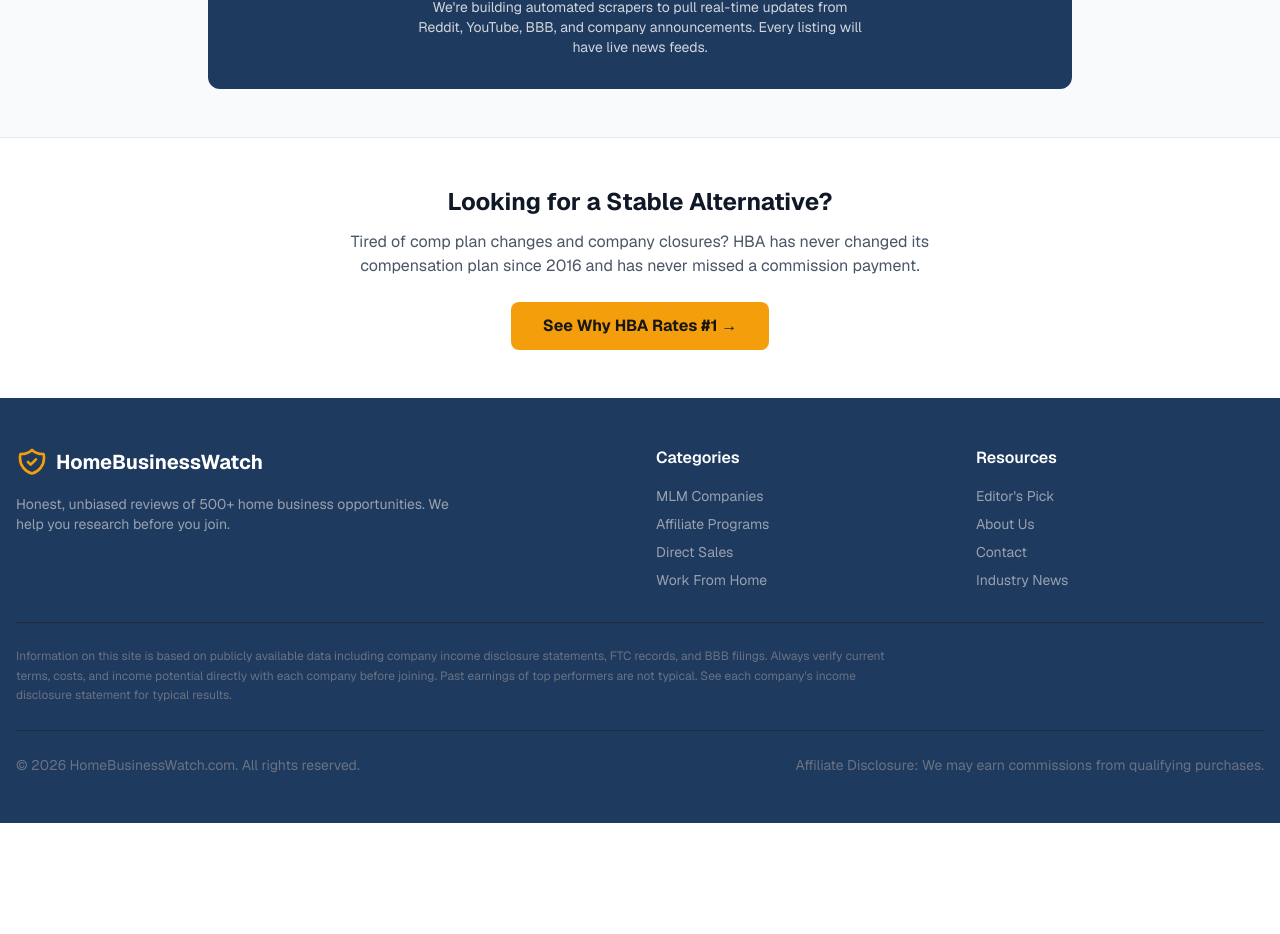
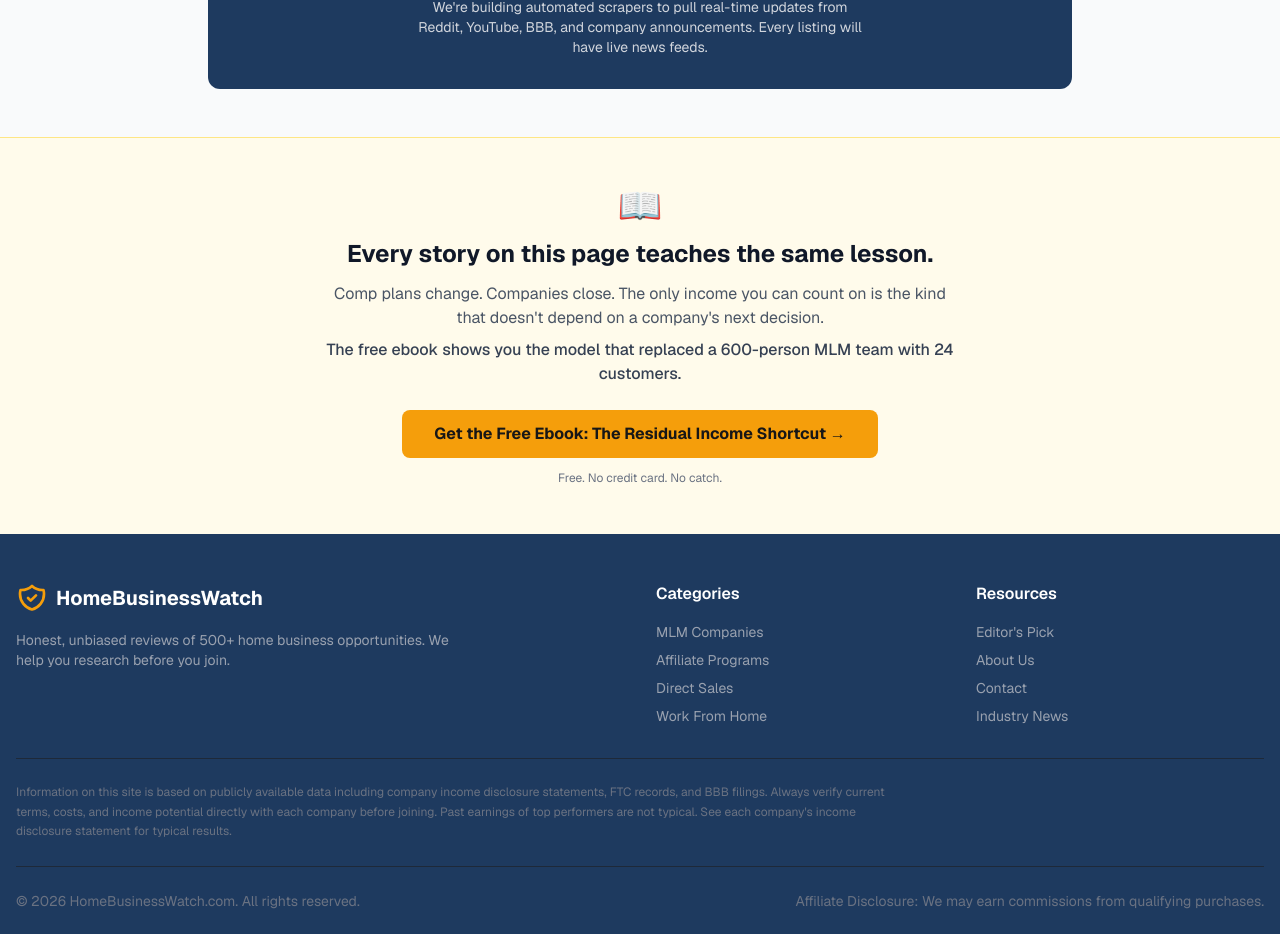
Before and after one commit to homebusinessacademy/home-business-watch, a Next.js app: page /news in a window 1280 px wide. Shown: the part 4893-5827 px from the top of the page. Before the commit the page ends 5716 px from the top, so only its background shows below. Built offline with nearby package versions, Linux system fonts and the light colour scheme.

Commit message:
Add ebook banner to all 5 guide pages (EbookBanner component)

```diff
--- a/src/app/companies/[slug]/page.tsx
+++ b/src/app/companies/[slug]/page.tsx
@@ -400,6 +400,29 @@ export default async function CompanyPage({ params }: PageProps) {
               </div>
             )}
 
+            {/* Ebook Widget */}
+            <div className="bg-gradient-to-br from-amber-50 to-amber-100 border border-amber-200 rounded-xl p-6">
+              <div className="flex items-center gap-2 mb-3">
+                <span className="text-2xl">📖</span>
+                <span className="text-xs font-semibold text-amber-700 uppercase tracking-wide">Free Ebook</span>
+              </div>
+              <h3 className="font-bold text-gray-900 text-lg mb-2 leading-tight">
+                The Residual Income Shortcut
+              </h3>
+              <p className="text-gray-600 text-sm mb-4">
+                Tired of MLM math that never adds up? This free guide shows the model that replaced a 600-person team with 24 customers.
+              </p>
+              <a
+                href="https://onlinegoldrush.com"
+                target="_blank"
+                rel="noopener noreferrer"
+                className="block w-full bg-amber-500 hover:bg-amber-600 text-white text-center px-4 py-2.5 rounded-lg font-semibold text-sm transition-colors"
+              >
+                Get the Free Ebook →
+              </a>
+              <p className="text-xs text-gray-500 text-center mt-2">No credit card required</p>
+            </div>
+
             {/* Related Companies */}
             <div className="bg-white rounded-lg border border-gray-200 p-6">
               <h3 className="font-bold text-gray-900 mb-4">Related Companies</h3>
--- a/src/app/guides/best-mlm-companies-2026/page.tsx
+++ b/src/app/guides/best-mlm-companies-2026/page.tsx
@@ -1,3 +1,4 @@
+import { EbookBanner } from '@/components';
 import { Metadata } from 'next';
 import Link from 'next/link';
 
@@ -71,6 +72,8 @@ export default function BestMLMCompanies2026Page() {
       </section>
 
       {/* Article Content */}
+      {/* Ebook Banner */}
+      <EbookBanner />
       <article className="py-12">
         <div className="container mx-auto px-4">
           <div className="max-w-3xl mx-auto">
--- a/src/app/guides/how-to-evaluate-home-business/page.tsx
+++ b/src/app/guides/how-to-evaluate-home-business/page.tsx
@@ -1,3 +1,4 @@
+import { EbookBanner } from '@/components';
 import { Metadata } from 'next';
 import Link from 'next/link';
 
@@ -71,6 +72,8 @@ export default function HowToEvaluateHomeBusinessPage() {
       </section>
 
       {/* Article Content */}
+      {/* Ebook Banner */}
+      <EbookBanner />
       <article className="py-12">
         <div className="container mx-auto px-4">
           <div className="max-w-3xl mx-auto">
--- a/src/app/guides/mlm-vs-affiliate-marketing/page.tsx
+++ b/src/app/guides/mlm-vs-affiliate-marketing/page.tsx
@@ -1,3 +1,4 @@
+import { EbookBanner } from '@/components';
 import { Metadata } from 'next';
 import Link from 'next/link';
 
@@ -71,6 +72,8 @@ export default function MLMvsAffiliatePage() {
       </section>
 
       {/* Article Content */}
+      {/* Ebook Banner */}
+      <EbookBanner />
       <article className="py-12">
         <div className="container mx-auto px-4">
           <div className="max-w-3xl mx-auto">
--- a/src/app/guides/real-cost-mlm-team/page.tsx
+++ b/src/app/guides/real-cost-mlm-team/page.tsx
@@ -1,3 +1,4 @@
+import { EbookBanner } from '@/components';
 import { Metadata } from 'next';
 import Link from 'next/link';
 
@@ -71,6 +72,8 @@ export default function RealCostMLMTeamPage() {
       </section>
 
       {/* Article Content */}
+      {/* Ebook Banner */}
+      <EbookBanner />
       <article className="py-12">
         <div className="container mx-auto px-4">
           <div className="max-w-3xl mx-auto">
--- a/src/app/guides/residual-income-math/page.tsx
+++ b/src/app/guides/residual-income-math/page.tsx
@@ -1,3 +1,4 @@
+import { EbookBanner } from '@/components';
 import { Metadata } from 'next';
 import Link from 'next/link';
 
@@ -71,6 +72,8 @@ export default function ResidualIncomeMathPage() {
       </section>
 
       {/* Article Content */}
+      {/* Ebook Banner */}
+      <EbookBanner />
       <article className="py-12">
         <div className="container mx-auto px-4">
           <div className="max-w-3xl mx-auto">
--- a/src/app/news/page.tsx
+++ b/src/app/news/page.tsx
@@ -266,19 +266,26 @@ export default function NewsPage() {
         </div>
       </section>
 
-      {/* CTA */}
-      <section className="py-12 bg-white border-t border-gray-200">
+      {/* Ebook CTA */}
+      <section className="py-12 bg-amber-50 border-t border-amber-200">
         <div className="container mx-auto px-4 max-w-2xl text-center">
-          <h3 className="text-2xl font-bold text-gray-900 mb-3">Looking for a Stable Alternative?</h3>
-          <p className="text-gray-600 mb-6">
-            Tired of comp plan changes and company closures? HBA has never changed its compensation plan since 2016 and has never missed a commission payment.
+          <div className="text-4xl mb-3">📖</div>
+          <h3 className="text-2xl font-bold text-gray-900 mb-3">Every story on this page teaches the same lesson.</h3>
+          <p className="text-gray-600 mb-2">
+            Comp plans change. Companies close. The only income you can count on is the kind that doesn't depend on a company's next decision.
           </p>
-          <Link
-            href="/companies/home-business-academy"
+          <p className="text-gray-700 font-medium mb-6">
+            The free ebook shows you the model that replaced a 600-person MLM team with 24 customers.
+          </p>
+          <a
+            href="https://onlinegoldrush.com"
+            target="_blank"
+            rel="noopener noreferrer"
             className="inline-block bg-amber-500 hover:bg-amber-600 text-white font-bold px-8 py-3 rounded-lg transition-colors"
           >
-            See Why HBA Rates #1 →
-          </Link>
+            Get the Free Ebook: The Residual Income Shortcut →
+          </a>
+          <p className="text-xs text-gray-500 mt-3">Free. No credit card. No catch.</p>
         </div>
       </section>
     </div>
--- a/src/app/page.tsx
+++ b/src/app/page.tsx
@@ -71,6 +71,21 @@ export default function HomePage() {
             <p className="mt-4 text-sm text-gray-400">
               Search by company name, category, or type
             </p>
+            <div className="mt-6 inline-flex items-center gap-3 bg-white/10 backdrop-blur-sm border border-white/20 rounded-xl px-5 py-3">
+              <span className="text-2xl">📖</span>
+              <div className="text-left">
+                <p className="text-white text-sm font-semibold">Free Ebook: The Residual Income Shortcut</p>
+                <p className="text-gray-300 text-xs">The model that replaced 600 MLM team members with 24 customers</p>
+              </div>
+              <a
+                href="https://onlinegoldrush.com"
+                target="_blank"
+                rel="noopener noreferrer"
+                className="whitespace-nowrap bg-amber-500 hover:bg-amber-600 text-white text-sm font-bold px-4 py-2 rounded-lg transition-colors"
+              >
+                Get it Free →
+              </a>
+            </div>
           </div>
         </div>
       </section>
--- /dev/null
+++ b/src/components/EbookBanner.tsx
@@ -0,0 +1,23 @@
+export function EbookBanner() {
+  return (
+    <div className="bg-gradient-to-r from-amber-50 to-amber-100 border border-amber-300 rounded-xl p-5 mb-10 flex flex-col sm:flex-row items-center gap-4">
+      <div className="text-4xl flex-shrink-0">📖</div>
+      <div className="flex-1 text-center sm:text-left">
+        <p className="font-bold text-gray-900 text-base mb-0.5">
+          Before you read this — grab the free guide that shows you the fastest path to residual income.
+        </p>
+        <p className="text-gray-600 text-sm">
+          <strong>The Residual Income Shortcut:</strong> How a 600-person MLM team got replaced by 24 customers.
+        </p>
+      </div>
+      <a
+        href="https://onlinegoldrush.com"
+        target="_blank"
+        rel="noopener noreferrer"
+        className="whitespace-nowrap bg-amber-500 hover:bg-amber-600 text-white font-bold px-5 py-2.5 rounded-lg text-sm transition-colors flex-shrink-0"
+      >
+        Get it Free →
+      </a>
+    </div>
+  );
+}
--- a/src/components/index.ts
+++ b/src/components/index.ts
@@ -7,3 +7,4 @@ export { ComparisonTable } from './ComparisonTable';
 export { Header } from './Header';
 export { Footer } from './Footer';
 export { CategoryFilter } from './CategoryFilter';
+export { EbookBanner } from './EbookBanner';
```
